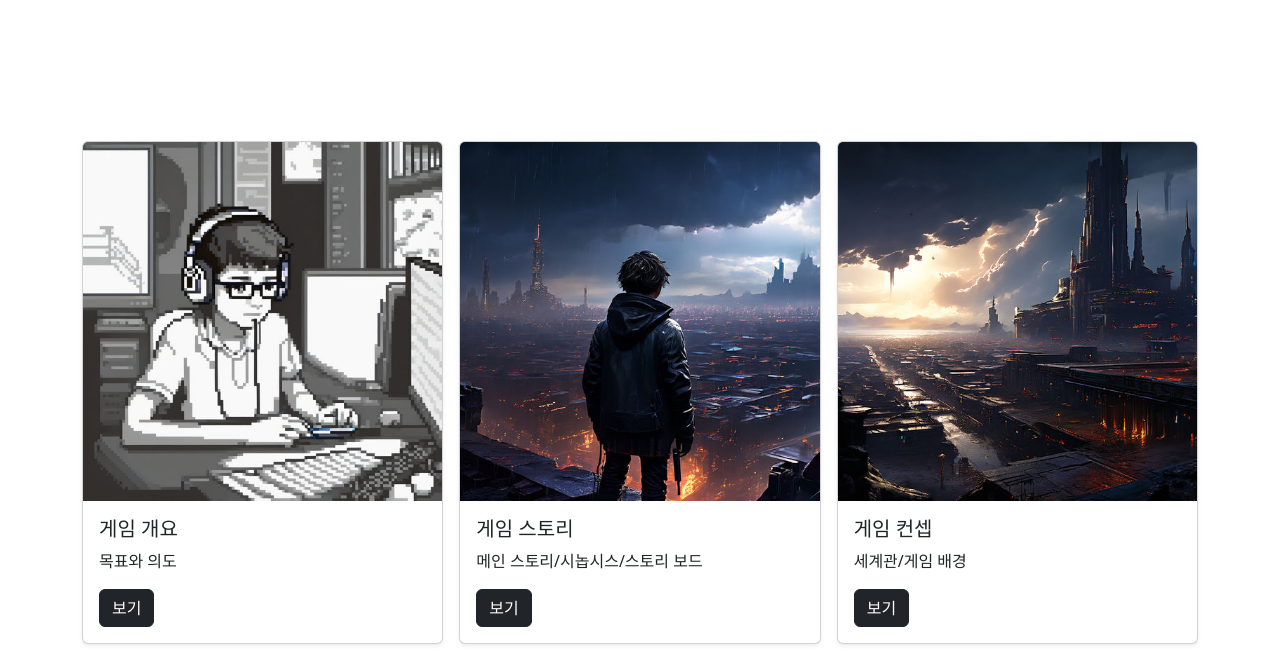
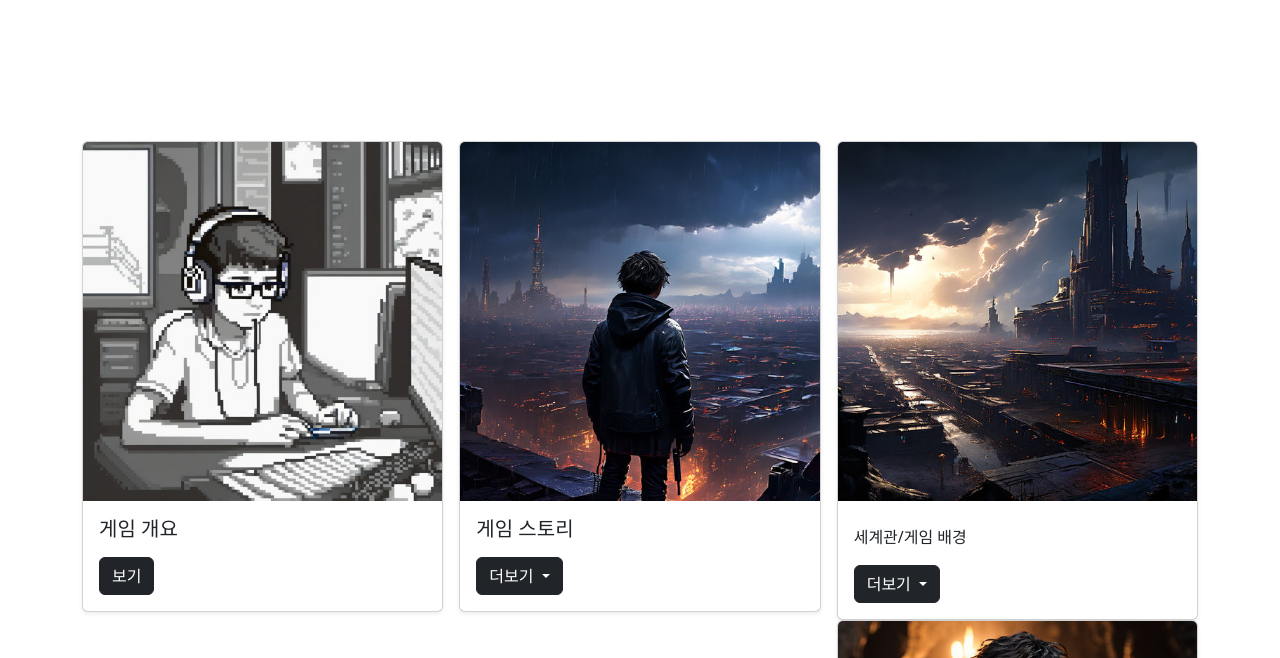
Before and after one commit to YOONNANA/YOON_FIRSTPAGE, a plain HTML site: page pages/sub01.html in a window 1280 px wide. Shown: the part 257-915 px from the top of the page. Drawn offline with nearby package versions, Linux system fonts and the light colour scheme.

Commit message:
Add files via upload

```diff
--- a/pages/sub01.html
+++ b/pages/sub01.html
@@ -142,37 +142,54 @@
       <div class="container">
         <div class="row row-cols-1 row-cols-sm-2 row-cols-md-3 g-3">
           <div class="col">
-            <div class="card shadow-sm" width="50%">
+            <div class="card shadow-sm" width="100%">
               <img src="/images/gaming.jpeg" class="card-img-top">
               <div class="card-body">
                 <h5 class="card-title">게임 개요</h5>
-                <p class="card-text">목표와 의도</p>
+                <p class="card-text"></p>
                 <a href="/pages/page01.html" class="btn btn-dark">보기</a>
               </div>
             </div>
           </div>
           <div class="col">
-            <div class="card shadow-sm" width="50%">
+            <div class="card shadow-sm" width="100%">
               <img src="/images/serenia.jpeg" class="card-img-top">
               <div class="card-body">
                 <h5 class="card-title">게임 스토리</h5>
-                <p class="card-text">메인 스토리/시놉시스/스토리 보드</p>
-                <a href="/pages/page02.html" class="btn btn-dark">보기</a>
+                <p class="card-text"></p>
+                <div class="dropdown">
+                  <button class="btn btn-dark dropdown-toggle" type="button" data-bs-toggle="dropdown" aria-expanded="false">
+                    더보기
+                  </button>
+                  <ul class="dropdown-menu">
+                    <li><a class="dropdown-item" href="page02.html">메인 스토리</a></li>
+                    <li><a class="dropdown-item" href="page03.html">시놉시스</a></li>
+                    <li><a class="dropdown-item" href="page04.html">시네마틱 무비 내러티브</a></li>
+                  </ul>
+                </div>
               </div>
             </div>
           </div>
           <div class="col">
-            <div class="card shadow-sm" width="50%">
+            <div class="card shadow-sm" width="100%">
               <img src="/images/silvania.jpeg" class="card-img-top">
               <div class="card-body">
-                <h5 class="card-title">게임 컨셉</h5>
+                <h5 class="card-title"></h5>
                 <p class="card-text">세계관/게임 배경</p>
-                <a href="/pages/page03.html" class="btn btn-dark">보기</a>
+                <div class="dropdown">
+                  <button class="btn btn-dark dropdown-toggle" type="button" data-bs-toggle="dropdown" aria-expanded="false">
+                    더보기
+                  </button>
+                  <ul class="dropdown-menu">
+                    <li><a class="dropdown-item" href="page02.html">실바니아-공간적 배경</a></li>
+                    <li><a class="dropdown-item" href="page03.html">SF-기술적 배경</a></li>
+                    <li><a class="dropdown-item" href="page04.html">장비 설정-군사력</a></li>
+                </ul>
               </div>
             </div>
           </div>
           <div class="col">
-            <div class="card shadow-sm" width="50%">
+            <div class="card shadow-sm" width="100%">
               <img src="/images/aiden.jpeg" class="card-img-top">
               <div class="card-body">
                 <h5 class="card-title">게임 크리처</h5>
@@ -204,6 +221,7 @@
               </div>
             </div>
           </div>
+        <div class="w-100"></div>
           <!-- <div class="col">
             <div class="card shadow-sm" width="100%">
               <img src="/images/spaceship04.jpg" class="card-img-top" alt="우주선4">
```
Also changed, not shown: pages/mainpage.html (+1 -0 lines), pages/page02.html (+1 -3 lines), pages/page03.html (+2 -2 lines), pages/page04.html (+2 -2 lines).
